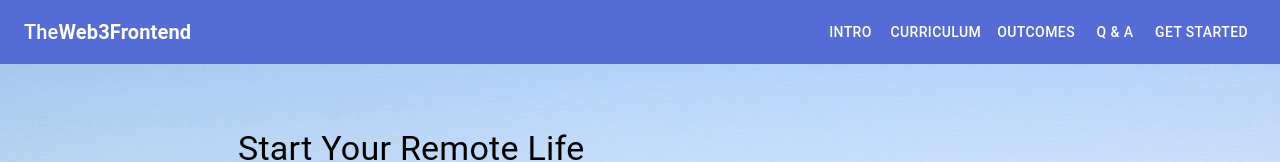
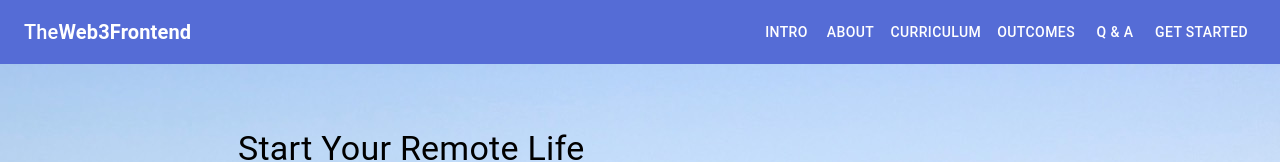
Before and after one commit to noraliucode/landing-page, a React (Create React App) app: page / in a window 1280 px wide. Shown: the top 162 px of the page. Built offline with nearby package versions, Linux system fonts and the light colour scheme.

Commit message:
fix: update scroll links

```diff
--- a/src/LandingPage.tsx
+++ b/src/LandingPage.tsx
@@ -55,6 +55,9 @@ const Header = () => {
         <ScrollLink to="introSection" smooth duration={500}>
           <Button color="inherit">Intro</Button>
         </ScrollLink>
+        <ScrollLink to="aboutSection" smooth duration={500}>
+          <Button color="inherit">About</Button>
+        </ScrollLink>
         <ScrollLink to="curriculumSection" smooth duration={500}>
           <Button color="inherit">Curriculum</Button>
         </ScrollLink>
@@ -95,6 +98,8 @@ const IntroSection = () => {
                 Study online, with flexible payment options and the full support
                 of industry pros and career mentors.
               </Typography>
+
+              <ScrollLink to="curriculumSection" smooth duration={500}>
                 <Button
                   variant="contained"
                   color="primary"
@@ -102,6 +107,7 @@ const IntroSection = () => {
                 >
                   Learn More
                 </Button>
+              </ScrollLink>
             </Box>
           </Container>
         </Box>
```
Lines whose indentation alone changed are shown as unchanged.
